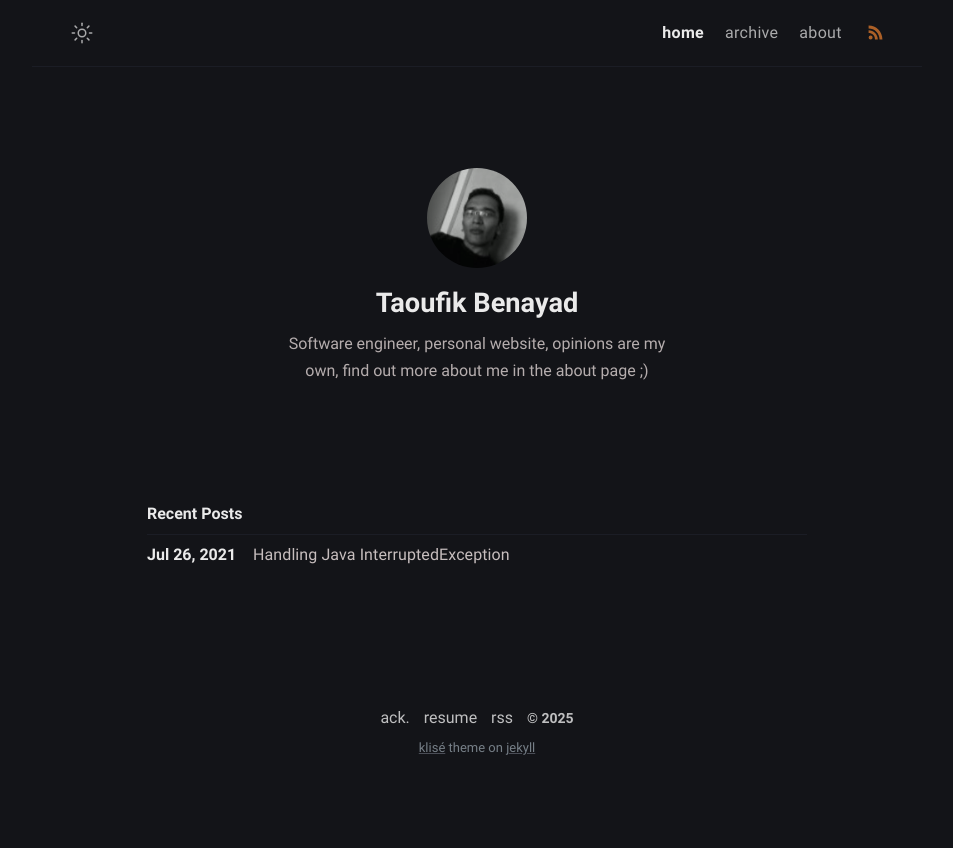
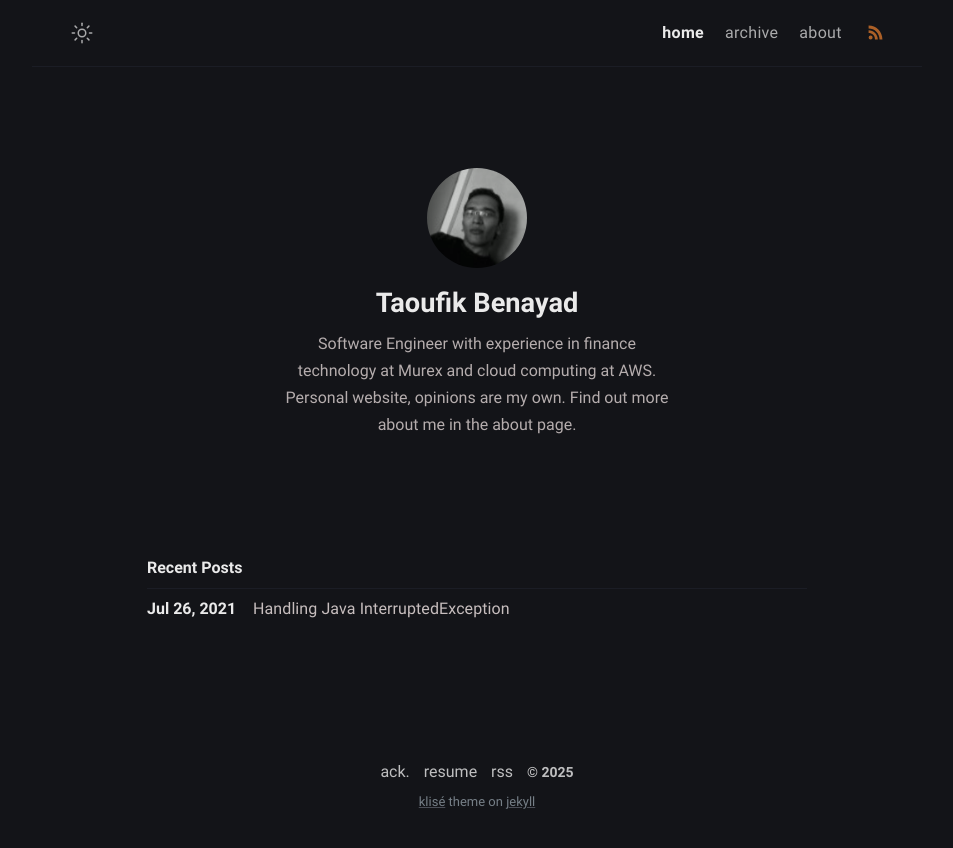
Before and after one commit to benayadt/benayadt.github.io, a Jekyll site: the page built from index.md, in a window 1280 px wide. Shown: the top 848 px of the page, without its empty margins (163-1116 px from the left). Built offline with Jekyll 4.4.1, drawn with Linux system fonts in a browser that asks for light colours.

Commit message:
Update bio

```diff
--- a/_config.yml
+++ b/_config.yml
@@ -12,7 +12,7 @@ mode: dark # default theme "dark" | "light"
 author:
   name: Taoufik Benayad # author name
   bio: >- # tell to the world
-    Software engineer, personal website, opinions are my own, find out more about me in the about page ;)
+    Software Engineer with experience in finance technology at Murex and cloud computing at AWS. Personal website, opinions are my own. Find out more about me in the about page.
   username: username # general username
   github: benayadt # github username
   twitter: TaoufikBenayad # twitter username
```
